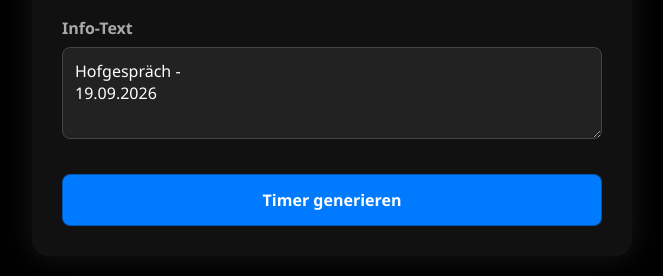
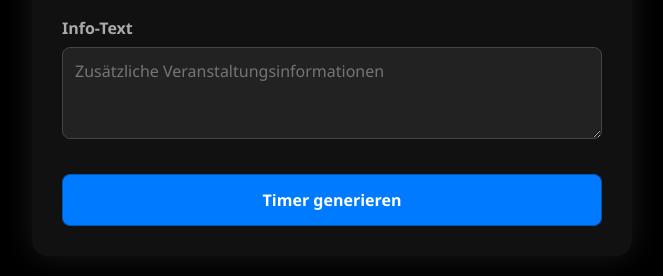
Before and after one commit to DDdetlef/multi-time-tracker, a website: page index.html in a window 1280 px wide. Shown: the part 872-1148 px from the top of the page, without its empty margins (308-971 px from the left). Drawn offline with Linux system fonts and the light colour scheme.

Commit message:
Clear default text in setup-info-text textarea
Removed default text from the info-text area.

```diff
--- a/index.html
+++ b/index.html
@@ -77,8 +77,7 @@
         </div>
 
         <label class="form-label" for="setup-info-text">Info-Text</label>
-        <textarea id="setup-info-text" class="info-text-area" rows="3" placeholder="Zusätzliche Veranstaltungsinformationen">Hofgespräch -
-19.09.2026</textarea>
+        <textarea id="setup-info-text" class="info-text-area" rows="3" placeholder="Zusätzliche Veranstaltungsinformationen"></textarea>
       </div>
     </section>
 
```
